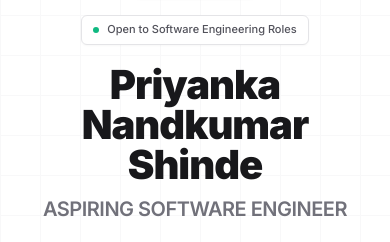
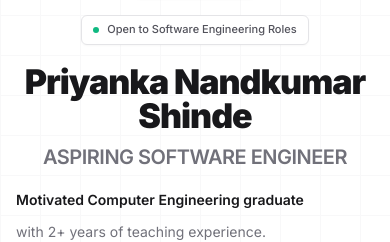
Before and after one commit to balaji3245/priyanka-shinde-protfolio, a React (Vite) app: page / in a window 390 px wide. Shown: the part 305-547 px from the top of the page. Built offline with nearby package versions, Linux system fonts and the light colour scheme; no server answers; the database is empty.

Commit message:
fix(ui): remove inline font-size on hero name to fix mobile overflow

```diff
--- a/src/components/Hero.jsx
+++ b/src/components/Hero.jsx
@@ -30,8 +30,8 @@ const Hero = () => {
           </div>
 
           {/* Name */}
-          <h1 className="hero__name" data-hero style={{ fontSize: 'clamp(40px, 6vw, 64px)' }}>
-            Priyanka<br />Nandkumar Shinde
+          <h1 className="hero__name" data-hero style={{ wordWrap: 'break-word', hyphens: 'auto' }}>
+            Priyanka Nandkumar Shinde
           </h1>
 
           {/* Role with gradient */}
```
